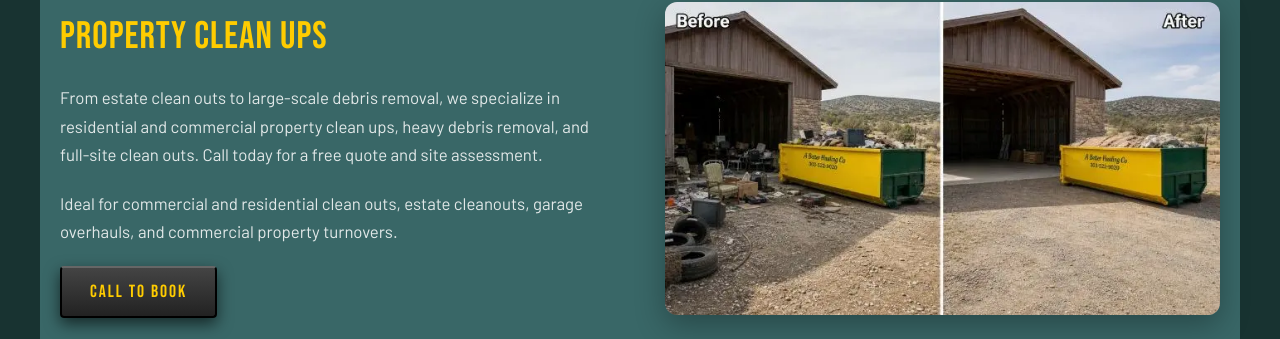
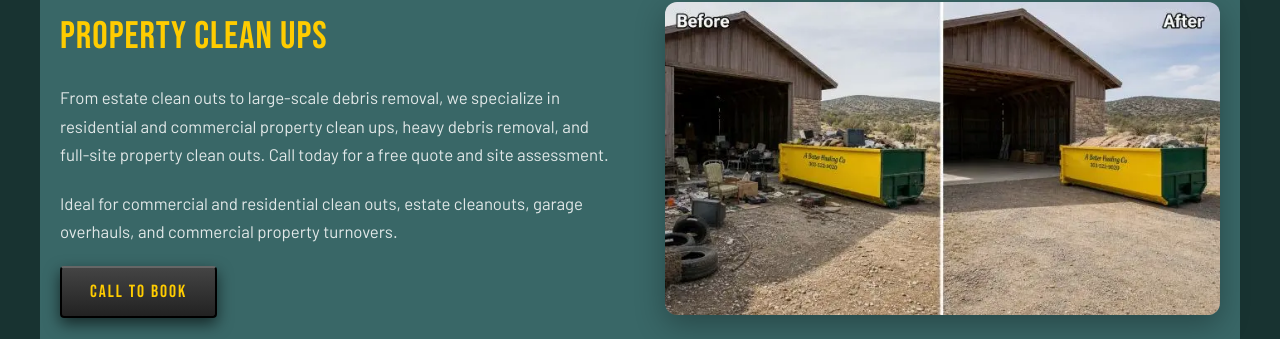
Before and after one commit to JimmyFlame77/A-Better-Hauling, a Jekyll site: the page built from services.html, in a window 1280 px wide and 900 px high, scrolled down 1748 px. Shown: the part 173-512 px from the top of the window. Built offline with Jekyll 4.4.1, drawn with Linux system fonts in a browser that asks for light colours.

Commit message:
Update services.html

```diff
--- a/services.html
+++ b/services.html
@@ -65,7 +65,7 @@ og_description: "Dumpster rental and hauling services for residential and commer
         </div>
         <div class="service-row-text">
             <h2>Property Clean Ups</h2>
-            <p>From estate clean outs to large-scale debris removal, we specialize in residential and commercial property clean ups, heavy debris removal, and full-site clean outs. Call today for a free quote and site assessment.</p>
+            <p>From estate clean outs to large-scale debris removal, we specialize in residential and commercial property clean ups, heavy debris removal, and full-site property clean outs. Call today for a free quote and site assessment.</p>
             <p>Ideal for commercial and residential clean outs, estate cleanouts, garage overhauls, and commercial property turnovers.</p>
             <a href="{{ site.data.site.phone_link }}" class="btn-metal">Call to Book</a>
         </div>
```
